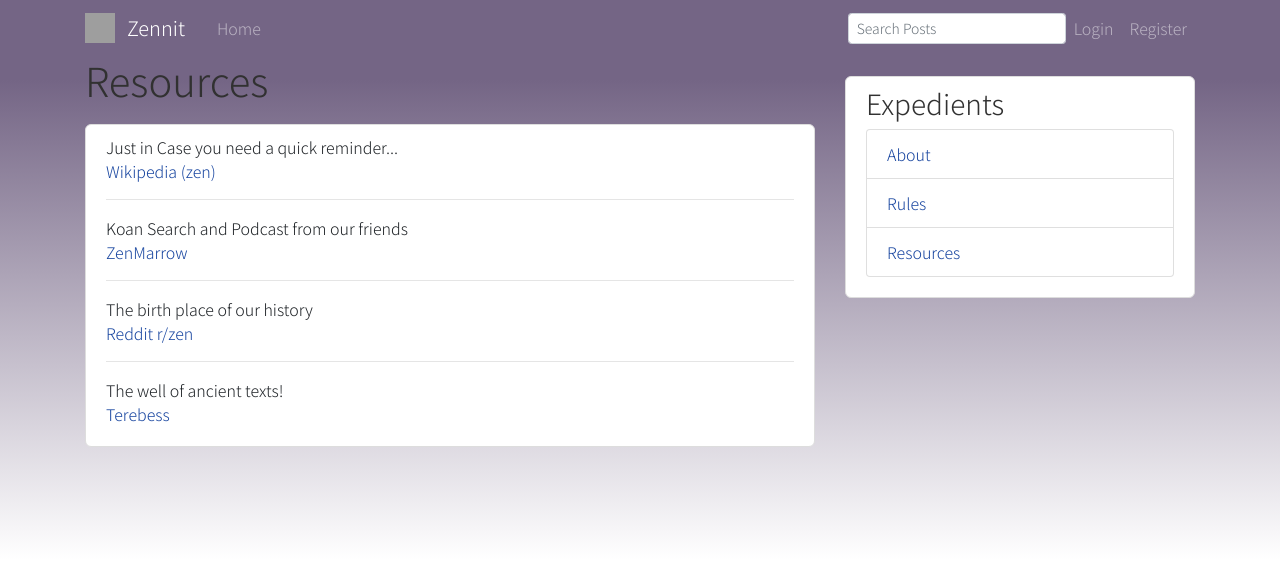
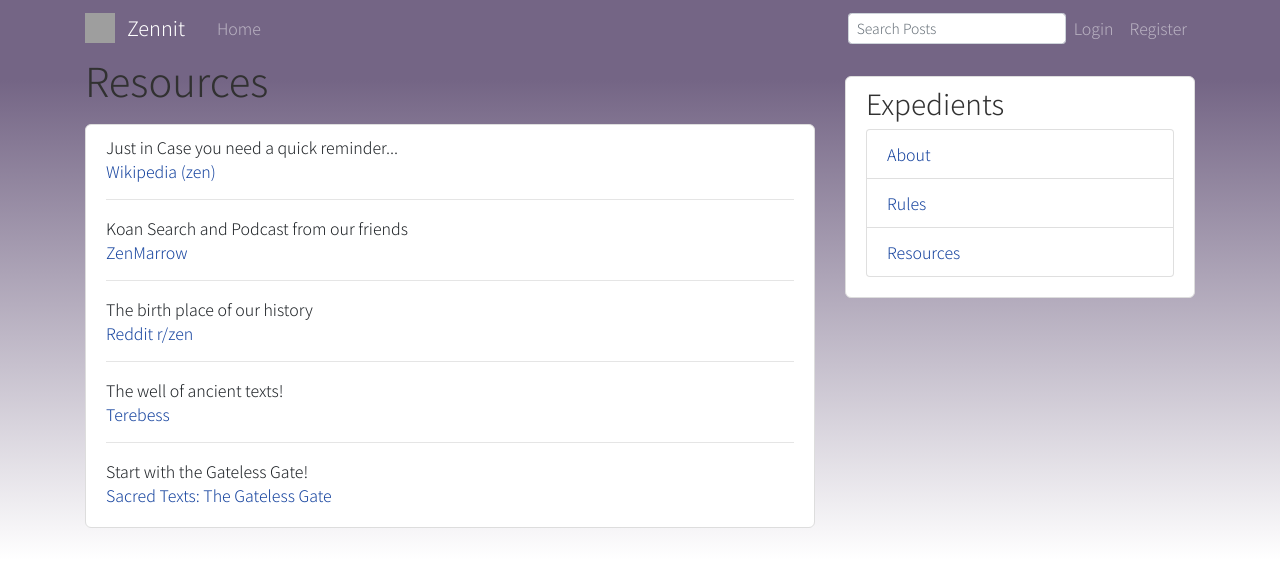
Before and after one commit to royalsaltmerchant/zennit, a React (Create React App) app in the folder frontend/: page /resources in a window 1280 px wide. Shown: the top 566 px of the page. Built offline with nearby package versions, Linux system fonts and the light colour scheme; no server answers; grey boxes are pictures that could not be loaded.

Commit message:
resource gateless gate

```diff
--- a/frontend/src/components/resources.js
+++ b/frontend/src/components/resources.js
@@ -18,6 +18,9 @@ export default class Resources extends Component {
           <hr />
           <p>The well of ancient texts!</p>
           <a href="https://terebess.hu/zen/index.html">Terebess</a>
+          <hr />
+          <p>Start with the Gateless Gate!</p>
+          <a href="https://www.sacred-texts.com/bud/glg/index.htm">Sacred Texts: The Gateless Gate</a>
         </div>
       </div>
     )
```
Also changed, not shown: 6 other files (tests, documents, lock files or other folders).
